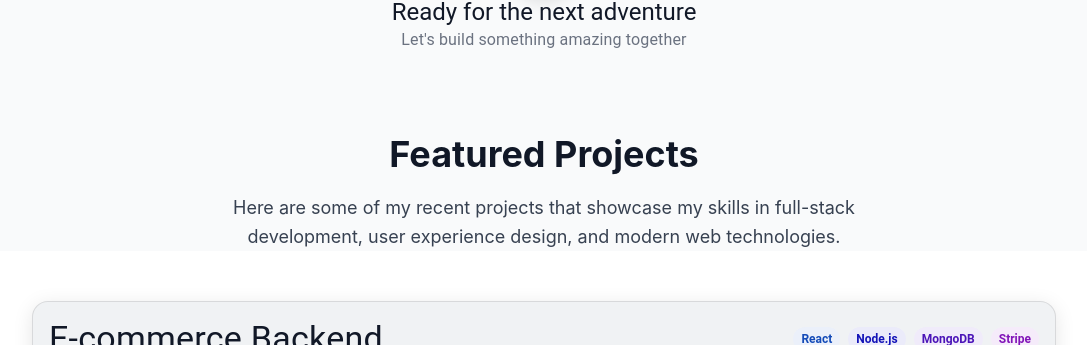
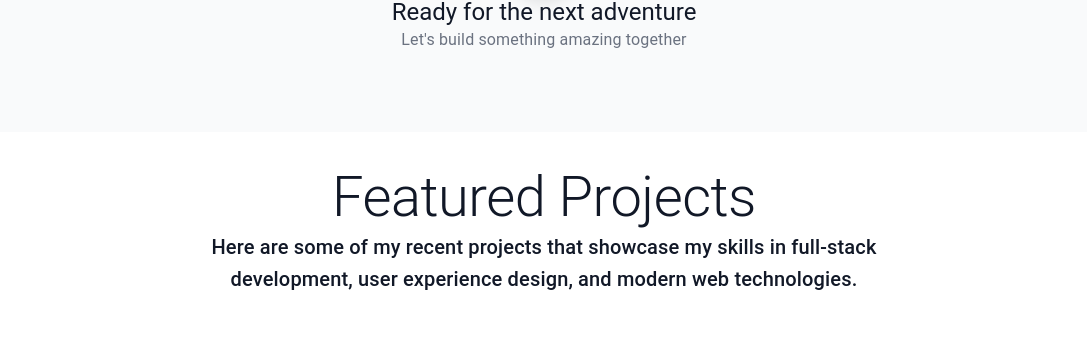
Before and after one commit to itswael/portfolio-frontend, a React (Vite) app: page / in a window 1280 px wide. Shown: the part 3835-4180 px from the top of the page, without its empty margins (96-1183 px from the left). Built offline with nearby package versions, Linux system fonts and the light colour scheme; no server answers; a web font is replaced by a local one.

Commit message:
updated projects heading

```diff
--- a/src/components/project1.jsx
+++ b/src/components/project1.jsx
@@ -108,15 +108,38 @@ const StackingCards = () => {
     };
 
     return (
-        <div id="projects" ref={containerRef} className="relative">
+        <div id="projects" ref={containerRef} className="relative pt-8">
+            <div className="mb-16" style={{ textAlign: 'center' }}>
+                                <Typography
+                                    variant="h2"
+                                    className={cn(componentStyles.heading.h2, "mb-4")}
+                                    align="center"
+                                    sx={{
+                                        fontSize: { xs: '2.5rem', md: '3.5rem' },
+                                        textAlign: 'center !important',
+                                        width: '100%',
+                                        display: 'block'
+                                    }}
+                                >
+                                    Featured Projects
+                                </Typography>
+                                <Typography
+                                    variant="h6"
+                                    className={componentStyles.text.muted}
+                                    align="center"
+                                    sx={{
+                                        fontSize: { xs: '1rem', md: '1.25rem' },
+                                        textAlign: 'center !important',
+                                        maxWidth: '768px',
+                                        margin: '0 auto',
+                                        display: 'block'
+                                    }}
+                                >
+                                    Here are some of my recent projects that showcase my skills in full-stack development,
+                                    user experience design, and modern web technologies.
+                                </Typography>
+                            </div>
             {/* Section Title */}
-            <div className={cn("text-center", componentStyles.layout.sectionBg)}>
-                <h2 className={cn(componentStyles.heading.h2, "mb-4")}>Featured Projects</h2>
-                <p className={cn(componentStyles.text.bodyLarge, "max-w-2xl mx-auto")}>
-                    Here are some of my recent projects that showcase my skills in full-stack development,
-                    user experience design, and modern web technologies.
-                </p>
-            </div>
 
             {/* Stacking Cards Container */}
             <div className=" relative bg-white">
```
